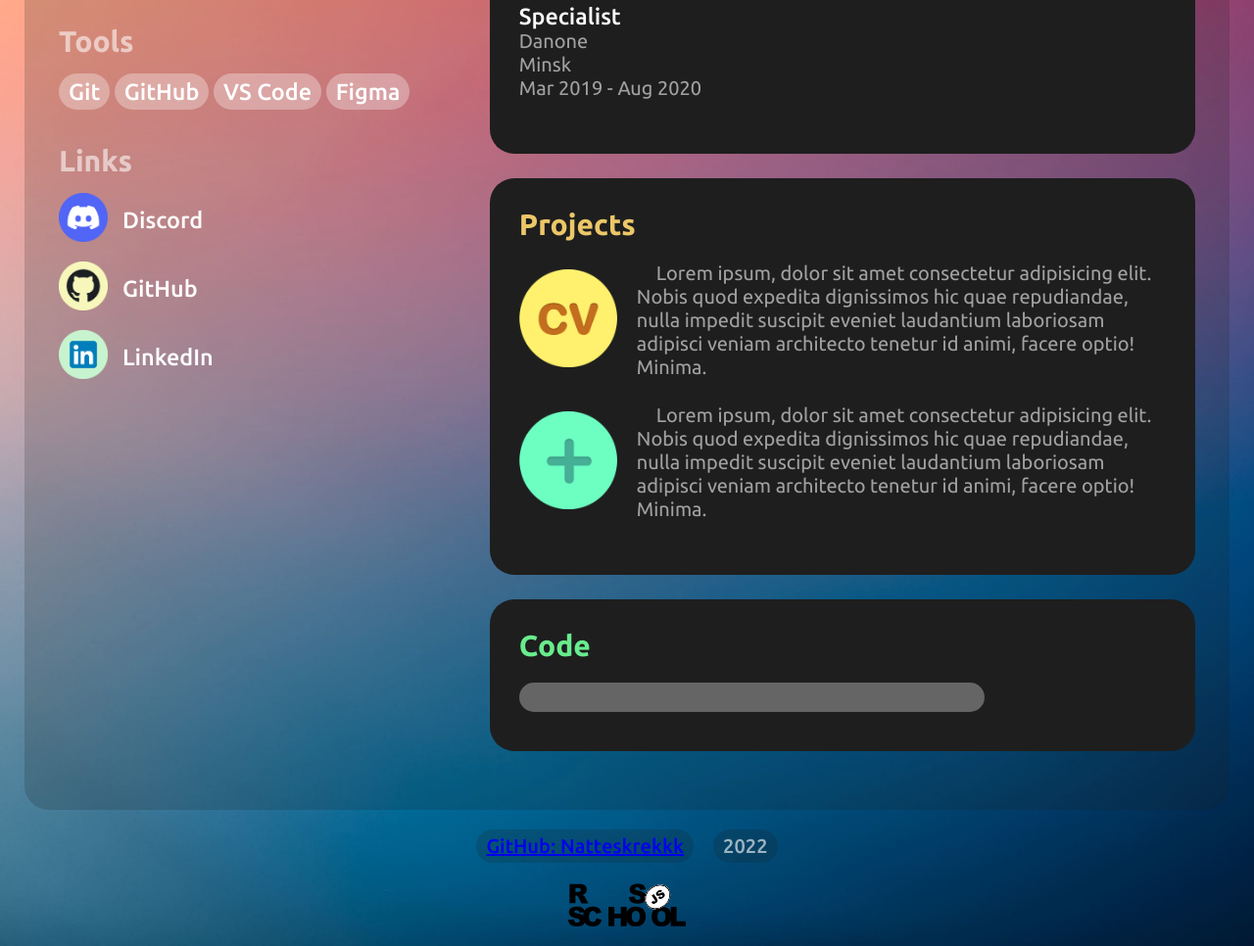
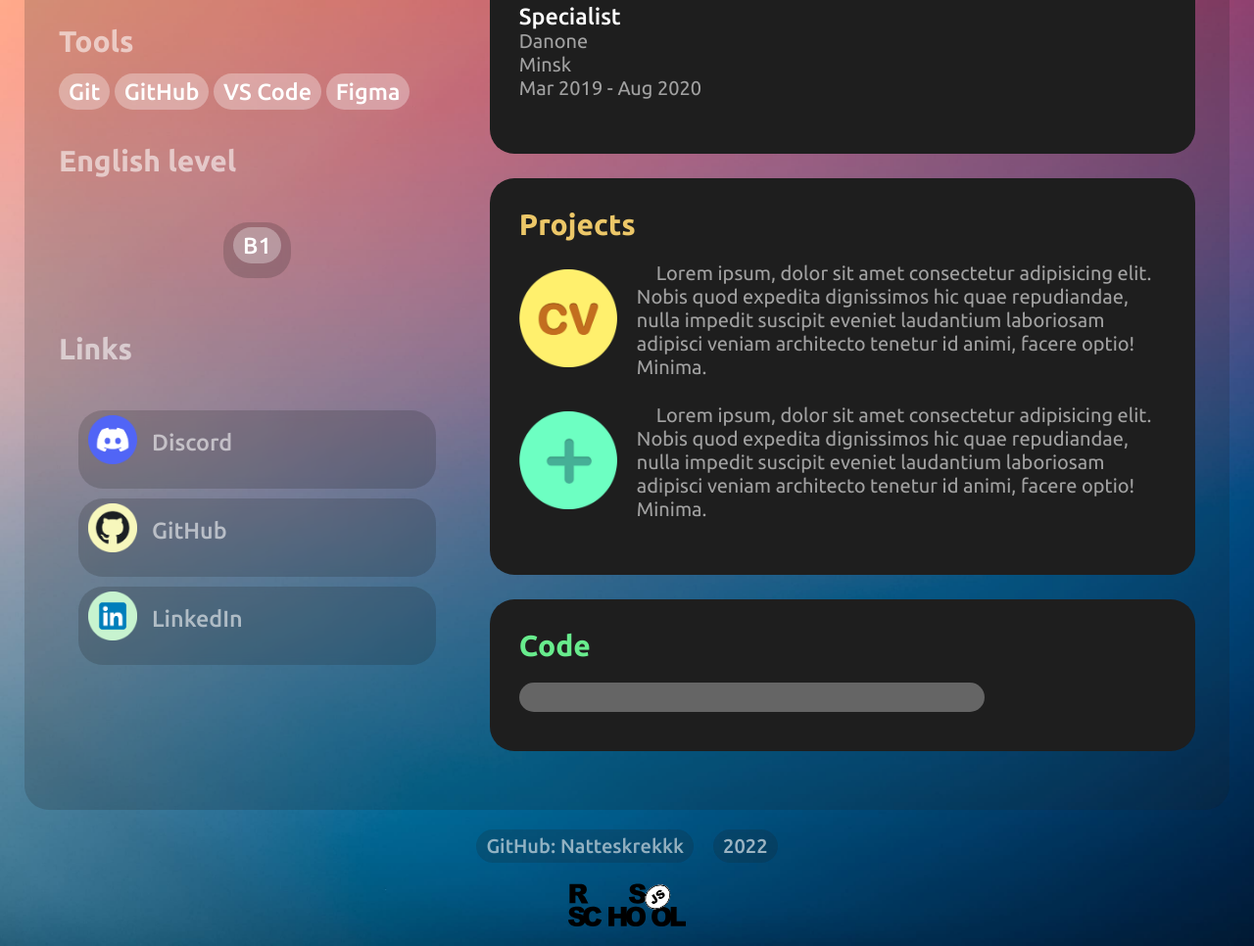
Before and after one commit to Natteskrekkk/rsschool-cv, a plain HTML site: page index.html in a window 1280 px wide. Shown: the part 974-1940 px from the top of the page at 98% size. Drawn offline with Linux system fonts and the light colour scheme.

Commit message:
fix: resolve minor errors

```diff
--- a/index.html
+++ b/index.html
@@ -79,20 +79,47 @@
                     <h3>Figma</h3>
                 </div>
             </div>
-            <div class="block transp">
+            <div class="block transp" id="english-anchor">
+                <h2 class="side-color">English level</h2>
+                <ul>
+                    <li class="li">
+                        <div class="block white skills-tools">
+                            <h3>B1</h3>
+                        </div>
+                    </li>
+                </ul>
+            </div>
+            <div class="block transp" id="links-anchor">
+
                 <h2 class="side-color">Links</h2>
+                <ul class="links-collector">
+                    <li class="li">
                         <div class="links flex-img">
-                    <div class="circle links-img"><img src="./assets/img/discord-logo.png" alt="Discord"></div>
-                    <h3 class="links-img">Discord</h3>
+                            <div class="circle links-img"><a href="https://discordapp.com/users/natteskrekkk"
+                                    target="_blank"><img src="./assets/img/discord-logo.png" alt="Discord"></a></div>
+                            <h3 class="links-img"><a href="https://discordapp.com/users/natteskrekkk"
+                                    target="_blank">Discord</a></h3>
                         </div>
+                    </li>
+                    <li class="li">
                         <div class="links flex-img">
-                    <div class="circle links-img"><img src="./assets/img/github-logo.png" alt="GitHub"></div>
-                    <h3 class="links-img">GitHub</h3>
+                            <div class="circle links-img"><a href="https://github.com/Natteskrekkk/"
+                                    target="_blank"><img src="./assets/img/github-logo.png" alt="GitHub"></a>
                             </div>
+                            <h3 class="links-img"><a href="https://github.com/Natteskrekkk/" target="_blank">GitHub</a>
+                            </h3>
+                        </div>
+                    </li>
+                    <li class="li">
                         <div class="links flex-img">
-                    <div class="circle links-img"><img src="./assets/img/linkedin-logo.png" alt="LinkedIn"></div>
-                    <h3 class="links-img">LinkedIn</h3>
+                            <div class="circle links-img"><a href="https://linkedin.com/in/timofey-gribanov"
+                                    target="_blank"><img src="./assets/img/linkedin-logo.png" alt="LinkedIn"></a>
                             </div>
+                            <h3 class="links-img"><a href="https://linkedin.com/in/timofey-gribanov"
+                                    target="_blank">LinkedIn</a></h3>
+                        </div>
+                    </li>
+                </ul>
             </div>
         </section>
         <section class="right-section">
--- a/style.css
+++ b/style.css
@@ -41,6 +41,32 @@ li {
     font-weight: 700;
     display: inline;
     margin: 5px 10px;
+    backdrop-filter: blur(5px);
+    -webkit-backdrop-filter: blur(5px);
+}
+
+li.li {
+    list-style-type: none;
+    display: inline-block;
+}
+
+.links-collector {
+    display: flex;
+    flex-direction: column;
+    margin-bottom: 0;
+}
+
+a {
+    text-decoration: none;
+    color: #ffffff90;
+}
+
+a:hover {
+    color: #ffc506;
+}
+
+a:active {
+    color: red;
 }
 
 main {
@@ -55,6 +81,7 @@ section.left-section {
     margin-right: 35px;
     display: flex;
     flex-direction: column;
+    margin-bottom: 0;
 }
 
 
```
Lines whose indentation alone changed are shown as unchanged.
